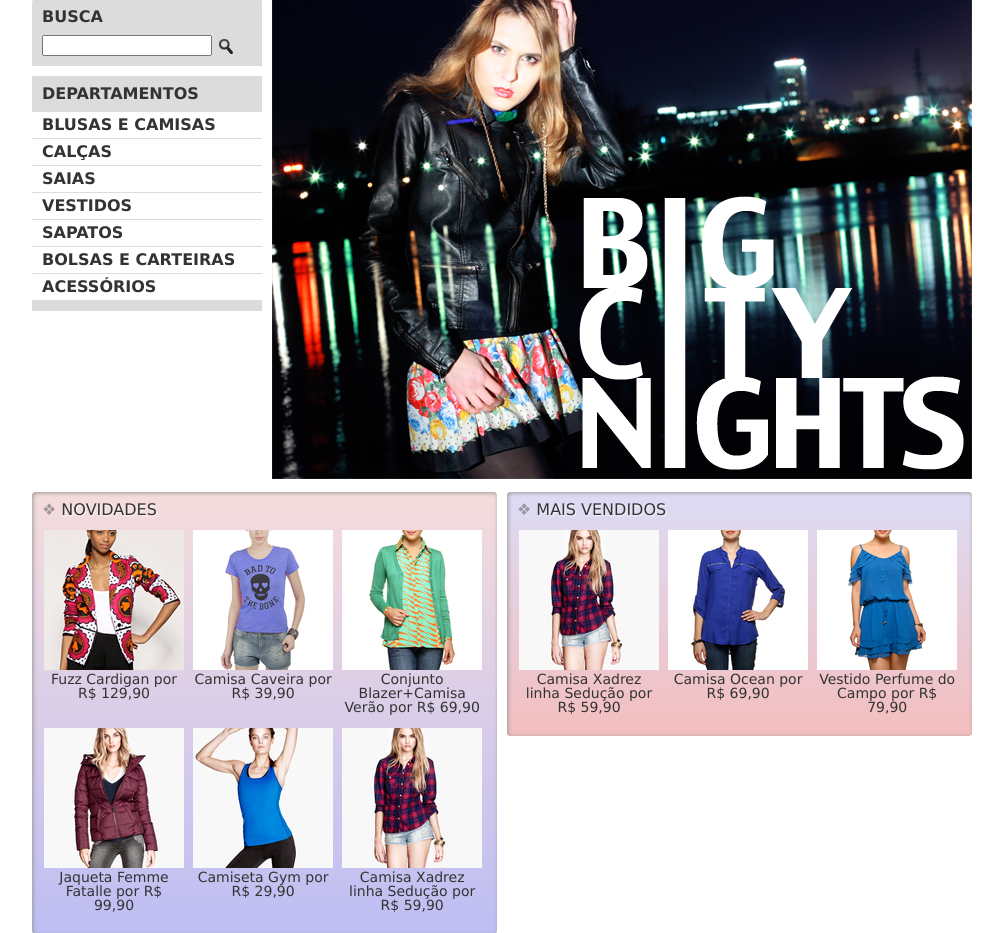
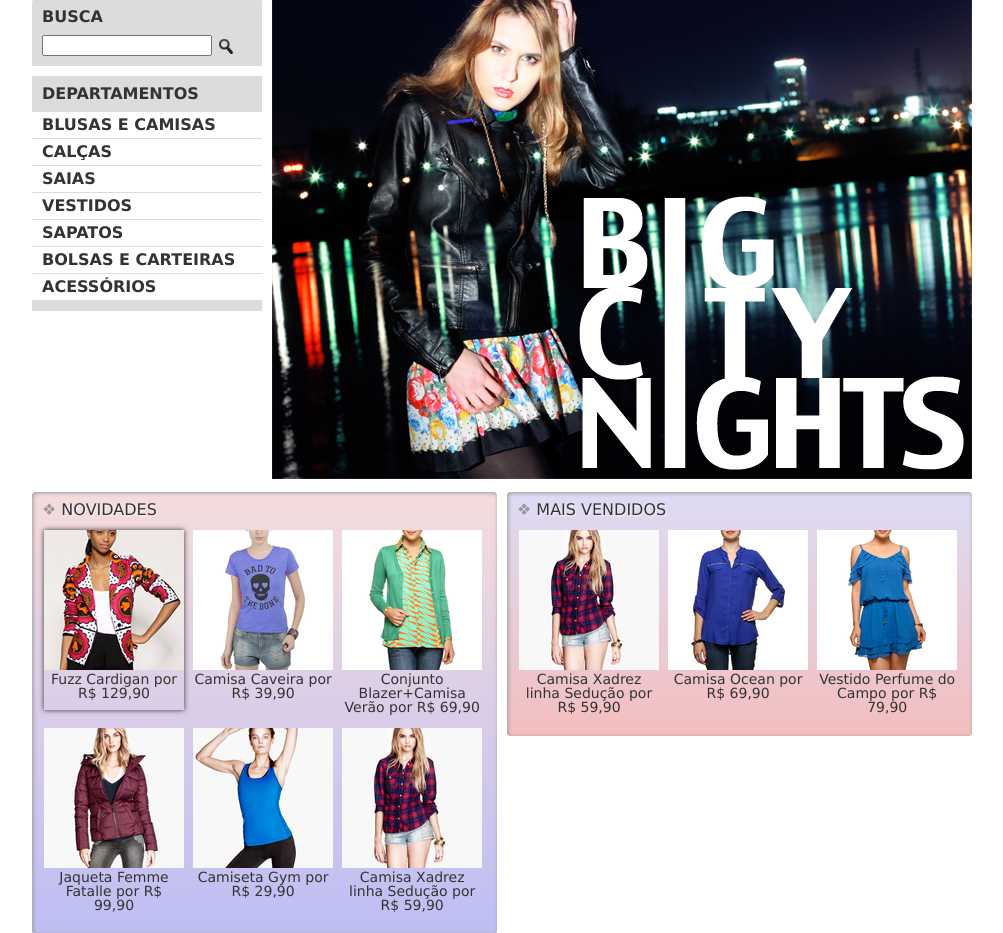
Before and after one commit to raigomes/WD43-MirrorFashion, a PHP site: page /mirrorfashion/index.html in a window 1280 px wide, with the pointer over the restyled element. Shown: the part 131-1064 px from the top of the page, without its empty margins (138-1141 px from the left). Run offline with PHP 8.4, Linux system fonts and the light colour scheme.

Commit message:
Incluindo box-shadow quando passa o mouse em cima de um produto

```diff
--- a/mirrorfashion/css/estilo.css
+++ b/mirrorfashion/css/estilo.css
@@ -143,6 +143,12 @@ header {
 	padding-bottom: 10px;
 }
 
+/* Incluir sombreamento quando passa o mouse por um produto com transition*/
+.painel li:hover {
+	box-shadow: 0 0 5px #333;
+	transition: box-shadow 0.7s;
+}
+
 .painel h2 {
 	font-size: 24px
 	font-weight: bold;
```
